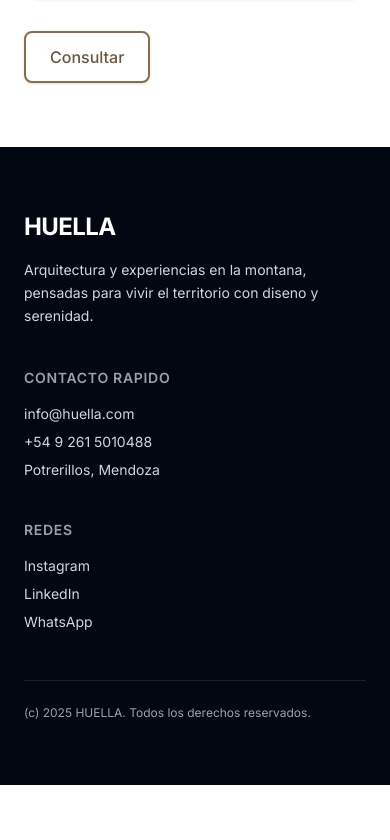
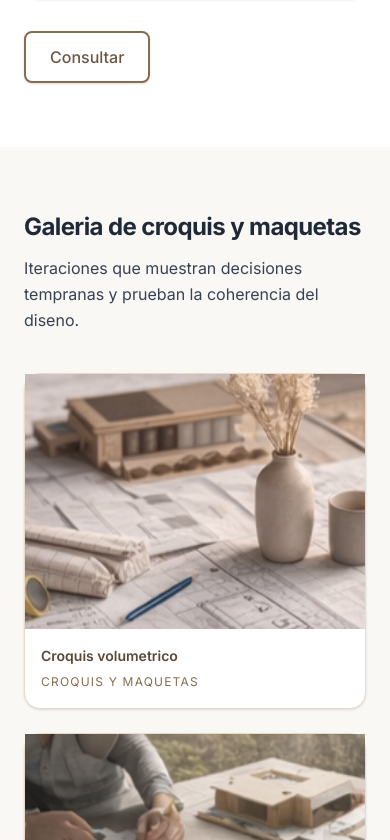
Before and after one commit to Teksi75/huella-mendoza-site, a Next.js app: page /diseno in a window 390 px wide. Shown: the part 1160-2000 px from the top of the page. Before the commit the page ends 1945 px from the top, so only its background shows below. Built offline with nearby package versions, Linux system fonts and the light colour scheme.

Commit message:
Add design media galleries

```diff
--- a/app/diseno/page.tsx
+++ b/app/diseno/page.tsx
@@ -1,6 +1,113 @@
+import Image from 'next/image';
 import Link from 'next/link';
 
 export default function DisenoPage() {
+  const croquis = [
+    {
+      src: '/media/huella/diseno/diseno-croquis-1.PNG',
+      title: 'Croquis volumetrico',
+      aspectClass: 'aspect-[4/3]',
+    },
+    {
+      src: '/media/huella/diseno/diseno-croquis-2.PNG',
+      title: 'Croquis de fachada',
+      aspectClass: 'aspect-[4/3]',
+    },
+    {
+      src: '/media/huella/diseno/diseno-croquis-3.png',
+      title: 'Maqueta inicial',
+      aspectClass: 'aspect-[3/4]',
+    },
+    {
+      src: '/media/huella/diseno/diseno-croquis-4.png',
+      title: 'Croquis de circulaciones',
+      aspectClass: 'aspect-[4/3]',
+    },
+    {
+      src: '/media/huella/diseno/diseno-croquis-5.png',
+      title: 'Maqueta de patio',
+      aspectClass: 'aspect-[3/4]',
+    },
+    {
+      src: '/media/huella/diseno/diseno-croquis-6.png',
+      title: 'Croquis de ritmo',
+      aspectClass: 'aspect-[4/3]',
+    },
+    {
+      src: '/media/huella/diseno/diseno-croquis-7.png',
+      title: 'Maqueta elevada',
+      aspectClass: 'aspect-[3/4]',
+    },
+    {
+      src: '/media/huella/diseno/diseno-croquis-8.png',
+      title: 'Croquis de cubierta',
+      aspectClass: 'aspect-[4/3]',
+    },
+    {
+      src: '/media/huella/diseno/diseno-croquis-9.png',
+      title: 'Croquis de detalles',
+      aspectClass: 'aspect-[4/3]',
+    },
+    {
+      src: '/media/huella/diseno/diseno-croquis-10.png',
+      title: 'Croquis panoramico',
+      aspectClass: 'aspect-[16/9]',
+      highlight: true,
+    },
+  ];
+
+  const interiores = [
+    {
+      src: '/media/huella/diseno/diseno-interior-1.png',
+      title: 'Madera y luz natural',
+      copy: 'Texturas claras, planos calidos y luz filtrada que acompana el habitar diario.',
+    },
+    {
+      src: '/media/huella/diseno/diseno-interior-2.png',
+      title: 'Escala humana',
+      copy: 'Mobiliario simple que ordena el espacio y deja respirar las vistas.',
+    },
+    {
+      src: '/media/huella/diseno/diseno-interior-3.png',
+      title: 'Patios que conectan',
+      copy: 'Interior y exterior se mezclan con transparencias y vegetacion cercana.',
+    },
+    {
+      src: '/media/huella/diseno/diseno-interior-4.png',
+      title: 'Materialidad honesta',
+      copy: 'Hormigon visto, madera y metal dialogan en capas coherentes.',
+    },
+  ];
+
+  const entorno = [
+    {
+      src: '/media/huella/8.png',
+      title: 'Sendero principal',
+      copy: 'Recorrido amplio que abre el paisaje y da bienvenida con calma.',
+      highlight: true,
+    },
+    {
+      src: '/media/huella/2.png',
+      title: 'Frente integrado',
+      copy: 'Volumenes bajos que se alinean con la topografia existente.',
+    },
+    {
+      src: '/media/huella/3.png',
+      title: 'Recortes de horizonte',
+      copy: 'Ventanas largas que enmarcan la montana sin romper la privacidad.',
+    },
+    {
+      src: '/media/huella/13.png',
+      title: 'Terrazas habitables',
+      copy: 'Plataformas livianas que extienden la vida exterior.',
+    },
+    {
+      src: '/media/huella/16.png',
+      title: 'Refugio en pendiente',
+      copy: 'Estructura apoyada en el terreno con minimo impacto visual.',
+    },
+  ];
+
   return (
     <main>
       <section
@@ -86,6 +193,139 @@ export default function DisenoPage() {
           </div>
         </div>
       </section>
+
+      <section className="section-padding bg-tierra-50">
+        <div className="container-custom">
+          <div className="max-w-4xl">
+            <h2>Galeria de croquis y maquetas</h2>
+            <p className="mt-3 text-base text-gray-700">
+              Iteraciones que muestran decisiones tempranas y prueban la coherencia del diseno.
+            </p>
+          </div>
+
+          <div className="mt-10 grid gap-6 md:grid-cols-2 lg:grid-cols-3">
+            {croquis.map((item) => (
+              <div
+                key={item.src}
+                className={`rounded-2xl border border-tierra-200 bg-white shadow-sm ${
+                  item.highlight ? 'lg:col-span-2' : ''
+                }`}
+              >
+                <div className={`relative overflow-hidden ${item.aspectClass}`}>
+                  <Image
+                    src={item.src}
+                    alt={`${item.title} - HUELLA Diseno`}
+                    fill
+                    className="object-cover"
+                    sizes={item.highlight ? '(min-width: 1024px) 66vw, 100vw' : '(min-width: 1024px) 33vw, 100vw'}
+                    priority={item.highlight}
+                  />
+                </div>
+                <div className="p-4">
+                  <p className="text-sm font-semibold text-tierra-800">{item.title}</p>
+                  <p className="mt-1 text-xs uppercase tracking-widest text-tierra-600">Croquis y maquetas</p>
+                </div>
+              </div>
+            ))}
+          </div>
+        </div>
+      </section>
+
+      <section className="section-padding bg-white">
+        <div className="container-custom">
+          <div className="max-w-3xl">
+            <h2>Diseno interior</h2>
+            <p className="mt-3 text-base text-gray-700">
+              Materiales honestos, luz dirigida y conexiones claras con el exterior para habitar sin exceso.
+            </p>
+          </div>
+
+          <div className="mt-10 grid gap-6 md:grid-cols-2">
+            {interiores.map((item) => (
+              <div
+                key={item.src}
+                className="flex flex-col rounded-2xl border border-tierra-200 bg-tierra-50 shadow-sm"
+              >
+                <div className="relative aspect-[4/3] overflow-hidden rounded-2xl rounded-b-none">
+                  <Image
+                    src={item.src}
+                    alt={`${item.title} - interior HUELLA`}
+                    fill
+                    className="object-cover"
+                    sizes="(min-width: 1024px) 50vw, 100vw"
+                  />
+                </div>
+                <div className="p-5">
+                  <h3 className="text-lg font-semibold text-tierra-900">{item.title}</h3>
+                  <p className="mt-2 text-sm text-gray-700">{item.copy}</p>
+                </div>
+              </div>
+            ))}
+          </div>
+        </div>
+      </section>
+
+      <section className="section-padding bg-tierra-50">
+        <div className="container-custom">
+          <div className="max-w-3xl">
+            <h2>Estructura integrada al entorno</h2>
+            <p className="mt-3 text-base text-gray-700">
+              Vistas largas, plataformas ligeras y recorridos que siguen la pendiente para sostener el dialogo con el paisaje.
+            </p>
+          </div>
+
+          <div className="mt-10 space-y-6">
+            {entorno
+              .filter((item) => item.highlight)
+              .map((item) => (
+                <div
+                  key={item.src}
+                  className="rounded-2xl border border-tierra-200 bg-white shadow-sm overflow-hidden"
+                >
+                  <div className="relative aspect-[16/9] overflow-hidden">
+                    <Image
+                      src={item.src}
+                      alt={`${item.title} integrado al paisaje`}
+                      fill
+                      className="object-cover"
+                      sizes="100vw"
+                      priority
+                    />
+                  </div>
+                  <div className="p-5">
+                    <h3 className="text-lg font-semibold text-tierra-900">{item.title}</h3>
+                    <p className="mt-2 text-sm text-gray-700">{item.copy}</p>
+                  </div>
+                </div>
+              ))}
+
+            <div className="grid gap-6 md:grid-cols-2 lg:grid-cols-4">
+              {entorno
+                .filter((item) => !item.highlight)
+                .map((item) => (
+                  <div
+                    key={item.src}
+                    className="rounded-2xl border border-tierra-200 bg-white shadow-sm overflow-hidden"
+                  >
+                    <div className="relative aspect-[4/5] overflow-hidden">
+                      <Image
+                        src={item.src}
+                        alt={`${item.title} - estructura y paisaje`}
+                        fill
+                        className="object-cover"
+                        sizes="(min-width: 1024px) 25vw, (min-width: 768px) 50vw, 100vw"
+                      />
+                    </div>
+                    <div className="p-4">
+                      <h3 className="text-base font-semibold text-tierra-900">{item.title}</h3>
+                      <p className="mt-2 text-sm text-gray-700">{item.copy}</p>
+                    </div>
+                  </div>
+                ))}
+            </div>
+          </div>
+        </div>
+      </section>
     </main>
   );
 }
```
